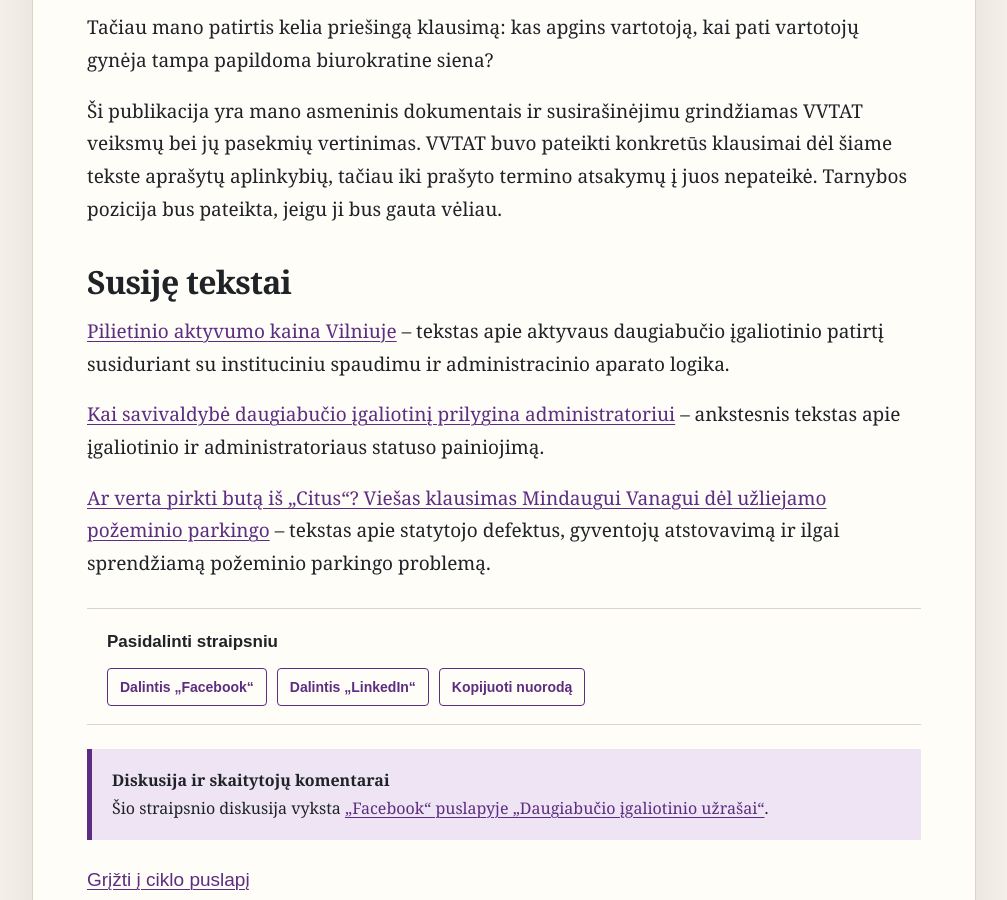
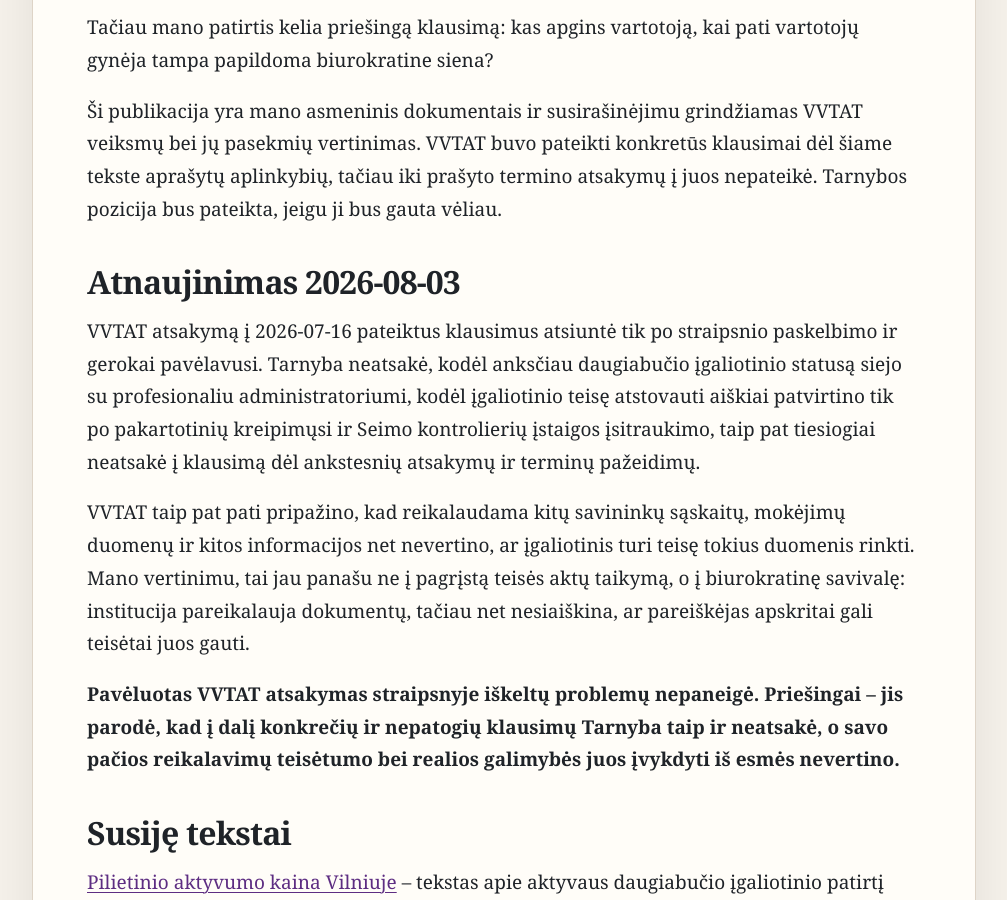
Before and after one commit to evkanas/evkanas.github.io, a Jekyll site: the page built from daugiabucio-igaliotinio-uzrasai/vvtat/vvtat-vartotoju-gyneja-ar-dar-viena-biurokratine-siena.md, in a window 1280 px wide and 900 px high, scrolled down 6047 px. Shown: the whole window, without its empty margins (136-1143 px from the left). Built offline with Jekyll 4.4.1, drawn with Linux system fonts in a browser that asks for light colours; comment, search, counter and statistics services are not loaded.

Commit message:
Add VVTAT response update

```diff
--- a/daugiabucio-igaliotinio-uzrasai/vvtat/vvtat-vartotoju-gyneja-ar-dar-viena-biurokratine-siena.md
+++ b/daugiabucio-igaliotinio-uzrasai/vvtat/vvtat-vartotoju-gyneja-ar-dar-viena-biurokratine-siena.md
@@ -203,6 +203,15 @@
 
 Ši publikacija yra mano asmeninis dokumentais ir susirašinėjimu grindžiamas VVTAT veiksmų bei jų pasekmių vertinimas. VVTAT buvo pateikti konkretūs klausimai dėl šiame tekste aprašytų aplinkybių, tačiau iki prašyto termino atsakymų į juos nepateikė. Tarnybos pozicija bus pateikta, jeigu ji bus gauta vėliau.
 
+
+## Atnaujinimas 2026-08-03
+
+VVTAT atsakymą į 2026-07-16 pateiktus klausimus atsiuntė tik po straipsnio paskelbimo ir gerokai pavėlavusi. Tarnyba neatsakė, kodėl anksčiau daugiabučio įgaliotinio statusą siejo su profesionaliu administratoriumi, kodėl įgaliotinio teisę atstovauti aiškiai patvirtino tik po pakartotinių kreipimųsi ir Seimo kontrolierių įstaigos įsitraukimo, taip pat tiesiogiai neatsakė į klausimą dėl ankstesnių atsakymų ir terminų pažeidimų.
+
+VVTAT taip pat pati pripažino, kad reikalaudama kitų savininkų sąskaitų, mokėjimų duomenų ir kitos informacijos net nevertino, ar įgaliotinis turi teisę tokius duomenis rinkti. Mano vertinimu, tai jau panašu ne į pagrįstą teisės aktų taikymą, o į biurokratinę savivalę: institucija pareikalauja dokumentų, tačiau net nesiaiškina, ar pareiškėjas apskritai gali teisėtai juos gauti.
+
+**Pavėluotas VVTAT atsakymas straipsnyje iškeltų problemų nepaneigė. Priešingai – jis parodė, kad į dalį konkrečių ir nepatogių klausimų Tarnyba taip ir neatsakė, o savo pačios reikalavimų teisėtumo bei realios galimybės juos įvykdyti iš esmės nevertino.**
+
 ## Susiję tekstai
 
 [Pilietinio aktyvumo kaina Vilniuje](/daugiabucio-igaliotinio-uzrasai/savivaldybe/pilietinio-aktyvumo-kaina-vilniuje/) – tekstas apie aktyvaus daugiabučio įgaliotinio patirtį susiduriant su instituciniu spaudimu ir administracinio aparato logika.
```
